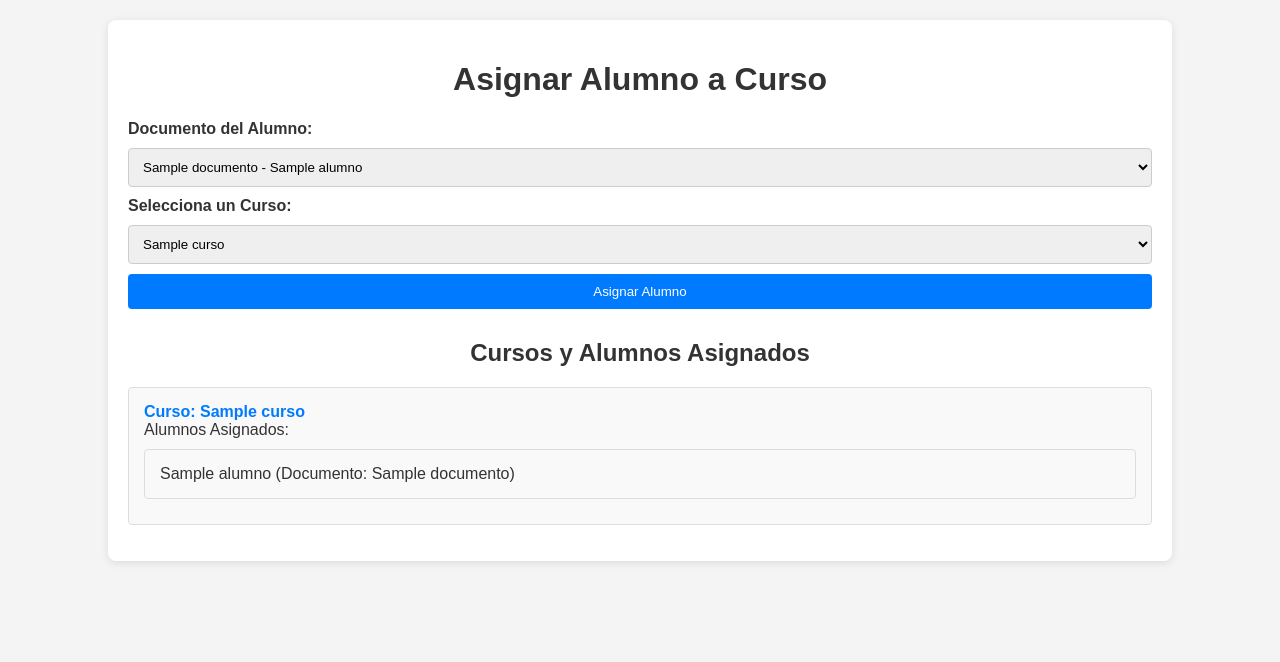
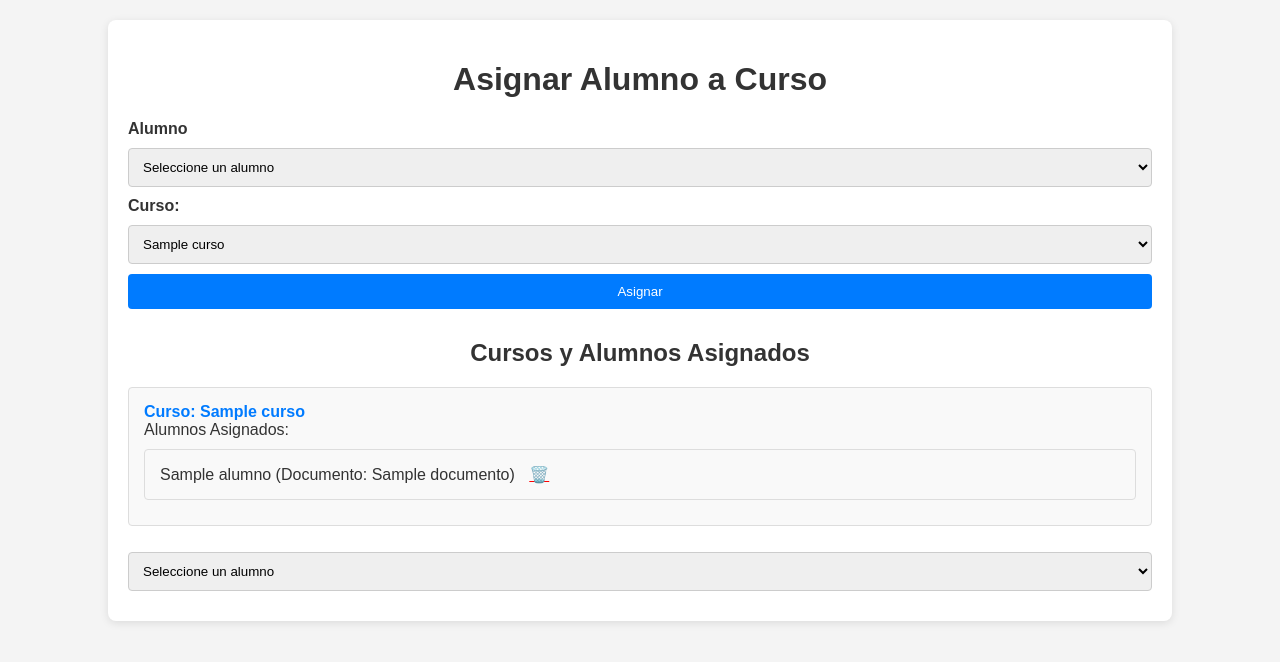
Before and after one commit to Belen-Humbert/base-de-datos-con-python, a Flask app: template templates/asignar.html in a window 1280 px wide. Shown: the top 662 px of the page. Run offline with Flask 2, Linux system fonts and the light colour scheme; the template is opened without the code that fills it: most values are stand-ins (such as "Sample title", 1, 10 or a date in 2020).

Commit message:
funcionalidad baja lógica de alumnos ok

```diff
--- a/app.py
+++ b/app.py
@@ -1,4 +1,4 @@
-from flask import Flask, jsonify, request, render_template
+from flask import Flask, jsonify, request, render_template, redirect, url_for
 from db_config import get_mongo_connection, get_mysql_connection
 from bson.objectid import ObjectId
 
@@ -7,10 +7,10 @@ app = Flask(__name__)
 @app.route('/asignar', methods=['GET', 'POST'])
 def asignar_alumno_form():
     db_connection = get_mysql_connection()
-    cursor = db_connection.cursor(dictionary=True)
+    cursor = db_connection.cursor(dictionary=True)  # permite ejecutar consultas SQL.
 
     if request.method == 'POST':
-        documento = request.form['documento']
+        documento = request.form['documento']  # Se obtienen los datos enviados desde el formulario
         curso_id = request.form['curso_id']
 
         # Verificar si el alumno existe en MongoDB
@@ -47,7 +47,7 @@ def asignar_alumno_form():
 
     # Obtener los nombres de los alumnos desde MongoDB
     db = get_mongo_connection()
-    alumnos = list(db["alumnos"].find({}, {"_id": 0, "documento": 1, "nombre": 1}))
+    alumnos = list(db["alumnos"].find({"baja_logica": False}, {"_id": 0, "documento": 1, "nombre": 1}))
 
     for curso in cursos:
         if curso['id_alumno']:
@@ -58,15 +58,39 @@ def asignar_alumno_form():
                     # Convertir a ObjectId y buscar en MongoDB
                     alumno = db["alumnos"].find_one({"_id": ObjectId(alumno_id.strip())})
                     if alumno:
-                        curso['alumnos'].append({"nombre": alumno['nombre'], "documento": alumno['documento']})
+                        curso['alumnos'].append({"nombre": alumno['nombre'], "documento": alumno['documento'], "id": alumno["_id"]})
                     else:
                         curso['alumnos'].append({"nombre": "Alumno no encontrado", "documento": ""})
                 except Exception as e:
                     curso['alumnos'].append({"nombre": "Error en búsqueda", "documento": str(e)})
+
         else:
             curso['alumnos'] = []
 
     return render_template('asignar.html', cursos=cursos, alumnos=alumnos)
 
+@app.route('/baja/<curso_id>/<alumno_id>', methods=['GET'])
+def baja_alumno(curso_id, alumno_id):
+    # Conectar a las bases de datos
+    db = get_mongo_connection()
+    db_connection = get_mysql_connection()
+    cursor = db_connection.cursor(dictionary=True)
+
+    # Actualizar la baja lógica en MongoDB
+    db["alumnos"].update_one({"_id": ObjectId(alumno_id)}, {"$set": {"baja_logica": True}})
+
+    # Actualizar la lista de alumnos en MySQL
+    cursor.execute("SELECT * FROM cursos WHERE id = %s", (curso_id,))
+    curso = cursor.fetchone()
+
+    if curso and curso['id_alumno']:
+        id_alumnos = curso['id_alumno'].split(',')
+        if alumno_id in id_alumnos:
+            id_alumnos.remove(alumno_id)
+            cursor.execute("UPDATE cursos SET id_alumno = %s WHERE id = %s", (','.join(id_alumnos), curso_id))
+            db_connection.commit()
+
+    return redirect(url_for('asignar_alumno_form'))
+
 if __name__ == '__main__':
     app.run(debug=True)
--- a/templates/asignar.html
+++ b/templates/asignar.html
@@ -84,32 +84,40 @@
         .no-data {
             color: #777;
         }
+
+        .delete-icon {
+            color: red;
+            margin-left: 10px;
+            cursor: pointer;
+        }
+
+        .delete-icon:hover {
+            text-decoration: underline;
+        }
     </style>
 </head>
 <body>
     <div class="container">
         <h1>Asignar Alumno a Curso</h1>
 
-        <form action="/asignar" method="POST">
-            <label for="documento">Documento del Alumno:</label>
-            <select id="documento" name="documento" required>
+        <form method="POST" action="/asignar">
+            <label for="alumno_id">Alumno</label>
+            <select name="documento" id="documento" required>
+                <option value="" disabled selected>Seleccione un alumno</option>
                 {% for alumno in alumnos %}
-                    <option value="{{ alumno.documento }}">{{ alumno.documento }} - {{ alumno.nombre }}</option>
-                {% else %}
-                    <option>No hay alumnos disponibles</option>
+                    <option value="{{ alumno.documento }}">{{ alumno.nombre }} ({{ alumno.documento }})</option>
                 {% endfor %}
             </select>
 
-            <label for="curso_id">Selecciona un Curso:</label>
-            <select id="curso_id" name="curso_id" required>
+            <br>
+            <label for="curso_id">Curso:</label>
+            <select name="curso_id" required>
                 {% for curso in cursos %}
                     <option value="{{ curso.id }}">{{ curso.nombre }}</option>
-                {% else %}
-                    <option>No hay cursos disponibles</option>
                 {% endfor %}
             </select>
-
-            <button type="submit">Asignar Alumno</button>
+            <br>
+            <button type="submit">Asignar</button>
         </form>
 
         <h2>Cursos y Alumnos Asignados</h2>
@@ -121,7 +129,13 @@
                         <span class="student-info">Alumnos Asignados:
                             <ul>
                                 {% for alumno in curso.alumnos %}
-                                    <li>{{ alumno.nombre }} (Documento: {{ alumno.documento }})</li>
+                                    <li>
+                                        {{ alumno.nombre }} (Documento: {{ alumno.documento }})
+                                        <!-- Botón para dar de baja al alumno -->
+                                        <a href="{{ url_for('baja_alumno', curso_id=curso.id, alumno_id=alumno.id) }}" class="delete-icon" onclick="return confirm('¿Estás seguro de que deseas dar de baja a este alumno?');">
+                                            🗑️
+                                        </a>
+                                    </li>
                                 {% endfor %}
                             </ul>
                         </span>
@@ -131,6 +145,16 @@
                 </li>
             {% endfor %}
         </ul>
+
+
+        <select name="documento" id="documento" required>
+            <option value="" disabled selected>Seleccione un alumno</option>
+            {% for alumno in alumnos %}
+                <option value="{{ alumno.documento }}">{{ alumno.nombre }} ({{ alumno.documento }})</option>
+            {% endfor %}
+        </select>
+
+
     </div>
 </body>
 </html>
```
